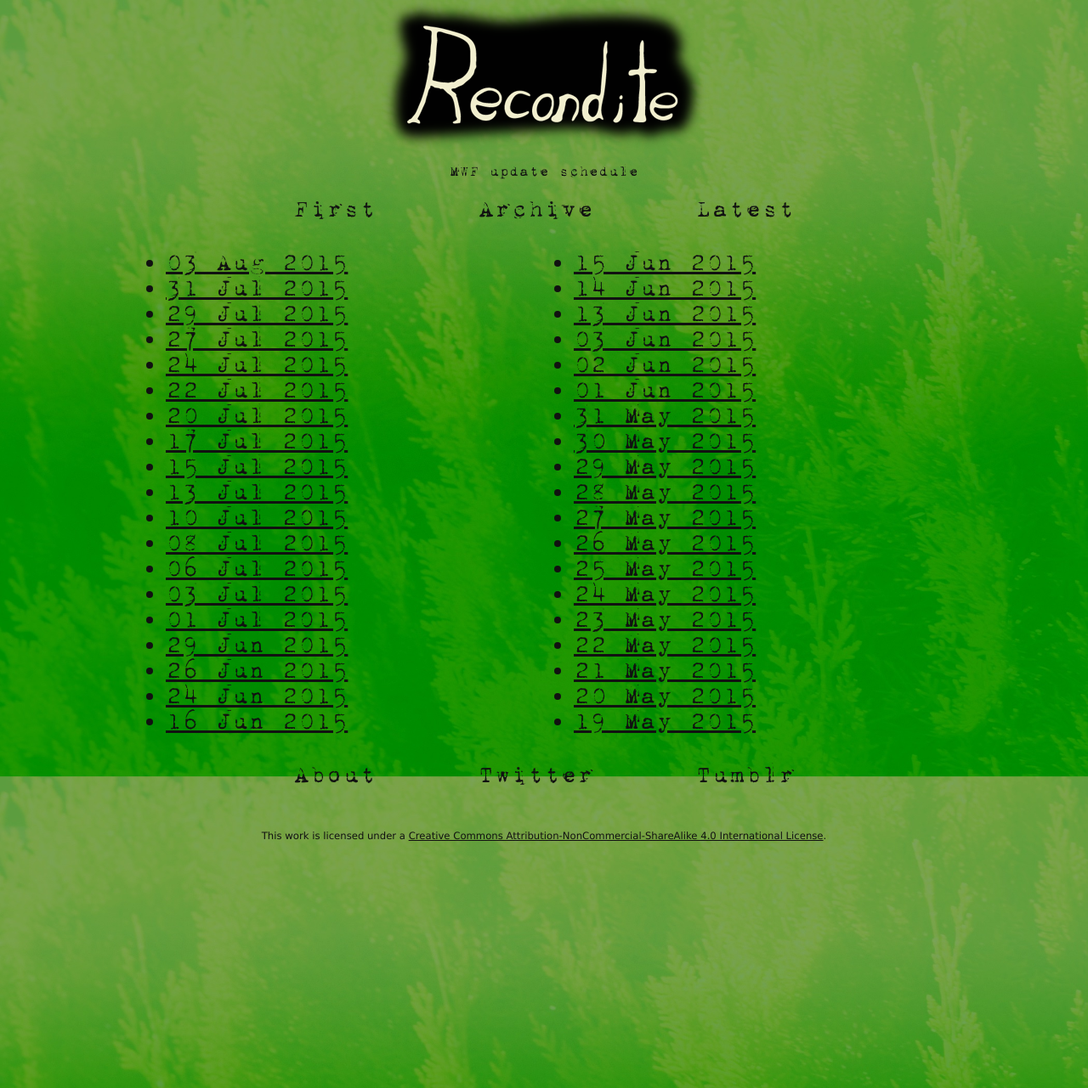
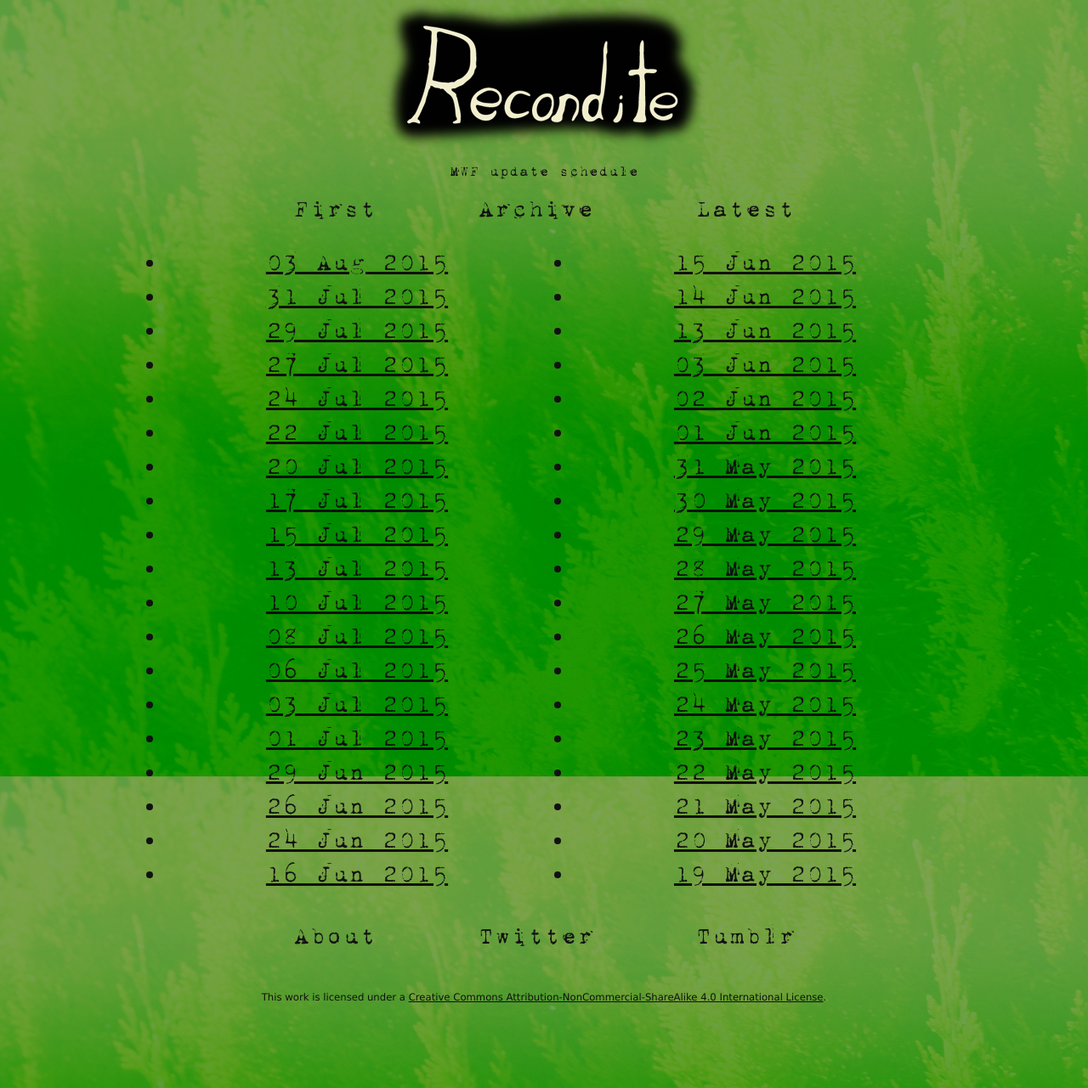
Before and after one commit to khailballard/khailballard.github.io, a Jekyll site: the page built from archive/index.html, in a window 1280 px wide. Shown: the whole page at 85% size. Built offline with Jekyll 4.4.1, drawn with Linux system fonts in a browser that asks for light colours.

Commit message:
Centering text in archive columns and adding margins

```diff
--- a/styles/main.css
+++ b/styles/main.css
@@ -75,13 +75,18 @@ img {
     display: block;
     margin-top: 25px;
     margin-bottom: 50px;
-    font-size: 22px;
+    font-size: 20px;
 }
 
 .archive ul {
     columns: 2;
     -webkit-columns: 2;
     -moz-columns: 2;
+}
+
+.archive li {
+    text-align: center;
+    margin-bottom: 10px;
 }
 
 .about {
```
